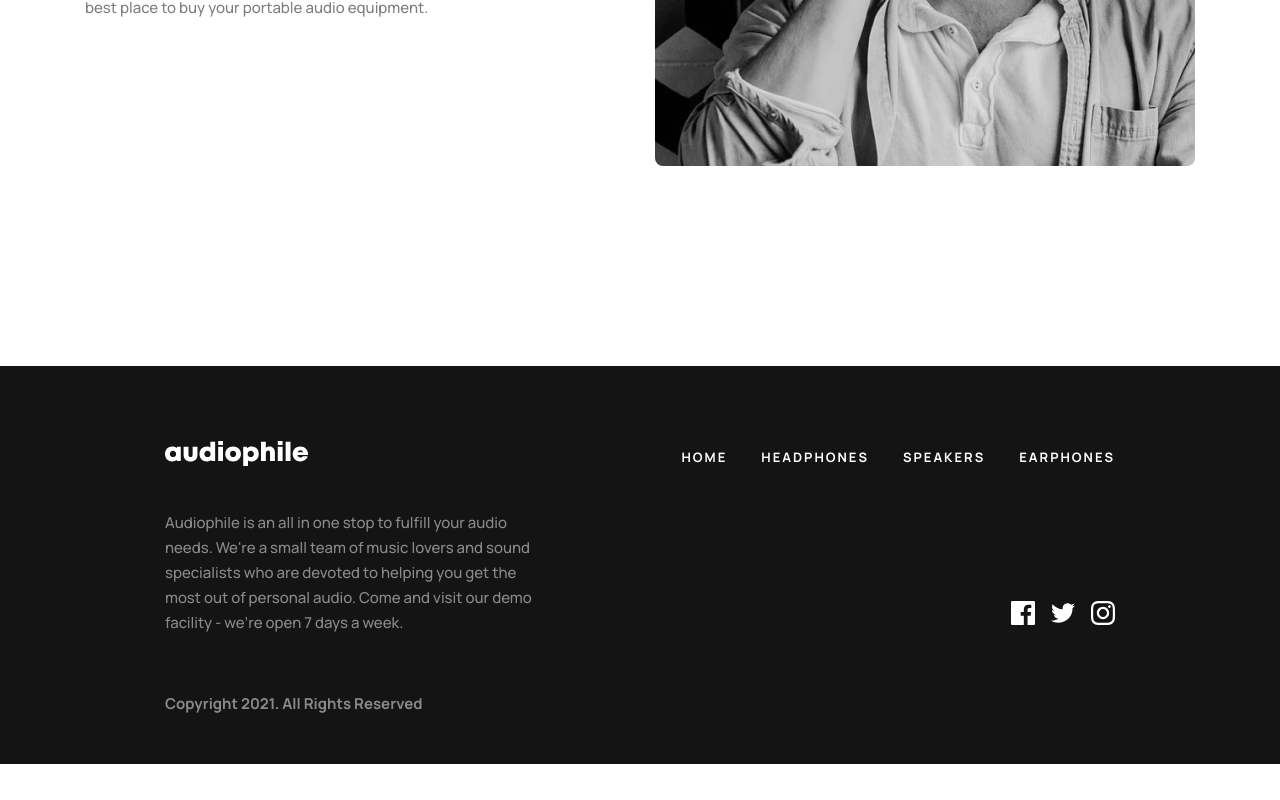
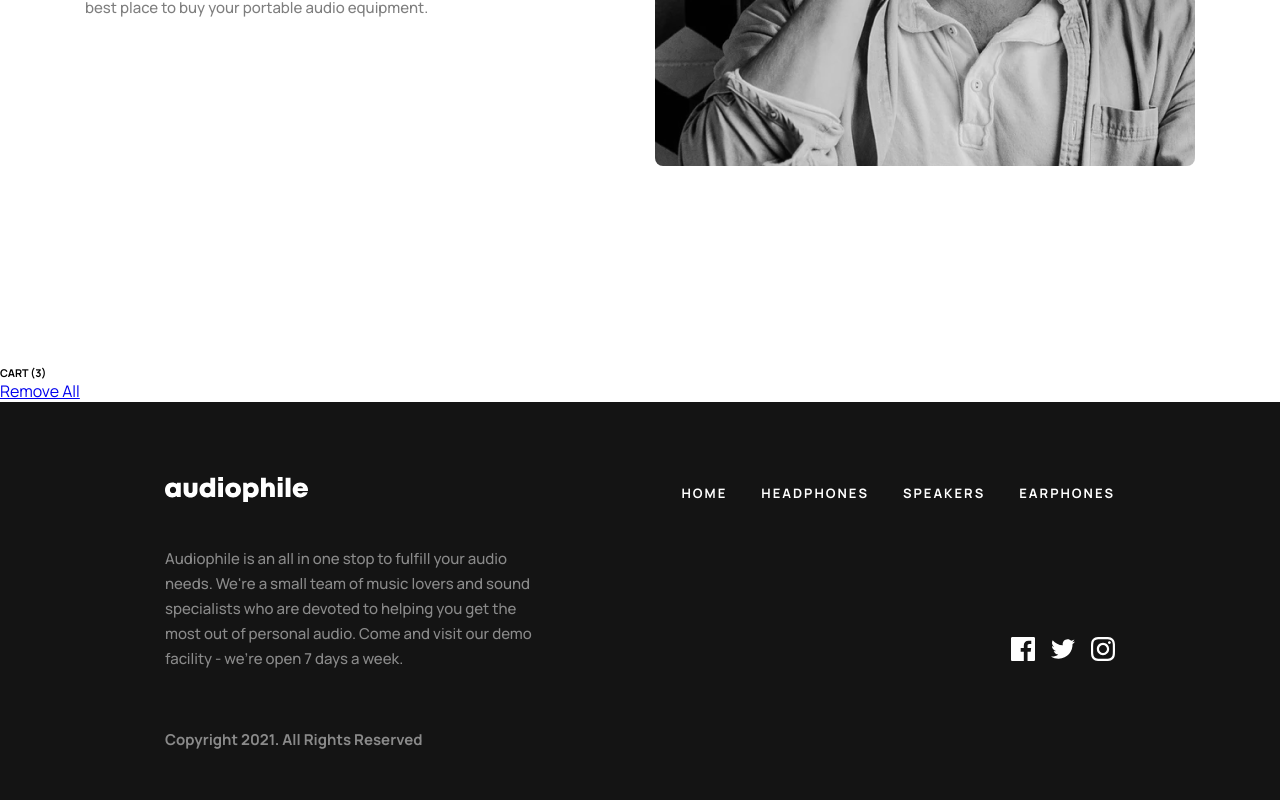
Before and after one commit to deeepak-me/swift, a React app: page /swift/earphones in a window 1280 px wide. Shown: the part 2160-2960 px from the top of the page. Before the commit the page ends 2924 px from the top, so only its background shows below. Built offline with nearby package versions, Linux system fonts and the light colour scheme; the HTML template or start-up script is replaced by a standard one.

Commit message:
feat : new card created

```diff
--- a/src/pages/Earphone.jsx
+++ b/src/pages/Earphone.jsx
@@ -11,6 +11,8 @@ import ImageGroupCard from "../components/imagegroupcard/ImageGroupCard";
 import CheckOutCard from "../components/checkoutcard/CheckOutCard";
 import SummaryCard from "../components/summarycard/SummaryCard";
 import ConfirmationCard from "../components/confirmationcard/ConfirmationCard";
+import PriceCard from "../components/pricecard/PriceCard";
+import Cart from "../components/cart/Cart";
 
 const Earphone = () => {
   const [blogs, setBlogs] = useState([
@@ -33,6 +35,8 @@ const Earphone = () => {
       <CheckOutCard />
       <SummaryCard  />
       <ConfirmationCard /> */}
+      {/* <PriceCard /> */}
+      <Cart />
       <Footer />
     </div>
   );
```
